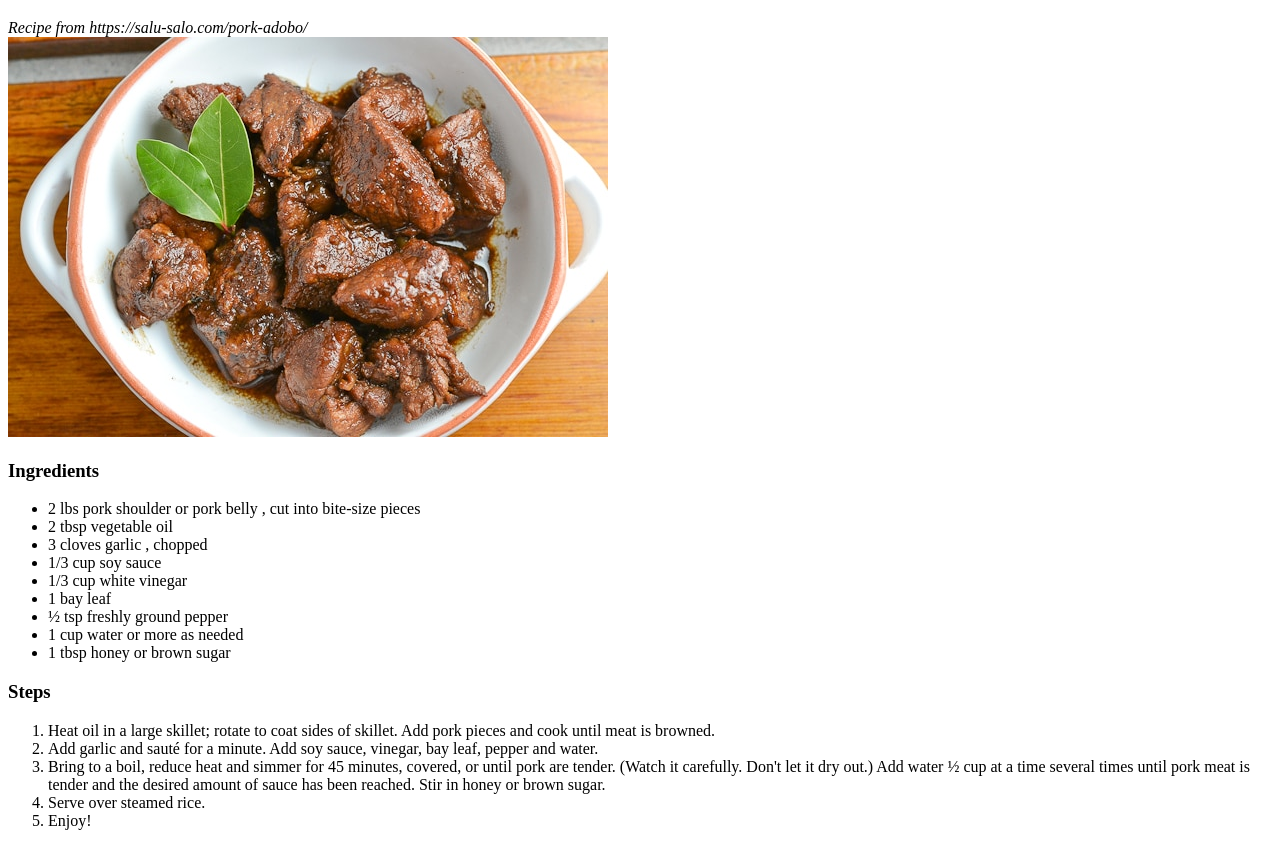
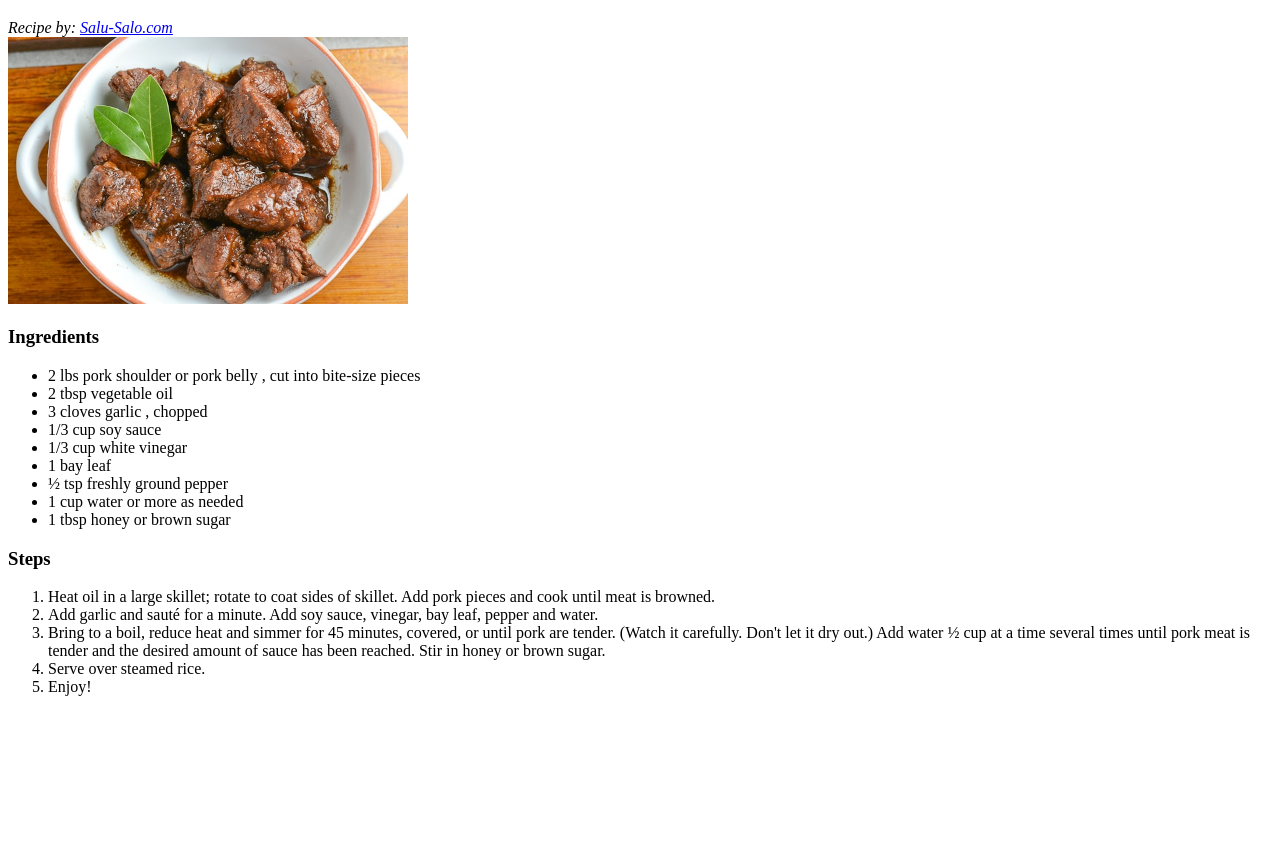
Before and after one commit to maverickElijah/odin-recipes, a plain HTML site: page recipes/porkadobo.html in a window 1280 px wide. Shown: the part 61-907 px from the top of the page. After the commit the page ends 800 px from the top, so only its background shows below. Drawn offline with Linux system fonts and the light colour scheme.

Commit message:
Changed style of reference of recipe

```diff
--- a/recipes/porkadobo.html
+++ b/recipes/porkadobo.html
@@ -8,8 +8,8 @@
 </head>
 <body>
     <h1>Pork Adobo</h1>
-    <label><em>Recipe from https://salu-salo.com/pork-adobo/</em></label><br>
-    <img src="../recipes/porkadobo.jpg"><br>
+    <label><em>Recipe by: <a href="https://salu-salo.com/pork-adobo/">Salu-Salo.com</a> </em></label><br>
+    <img src="../recipes/porkadobo.jpg" width="400px"><br>
     <h3>Ingredients</h3>
     <ul>
         <li>2 lbs pork shoulder or pork belly , cut into bite-size pieces</li>
```
